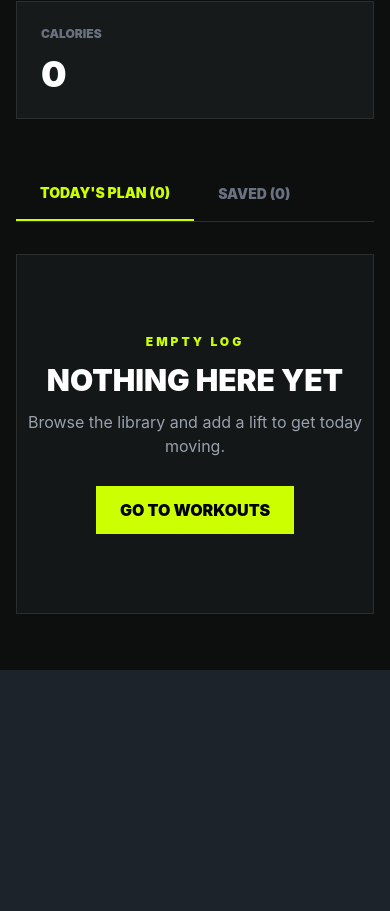
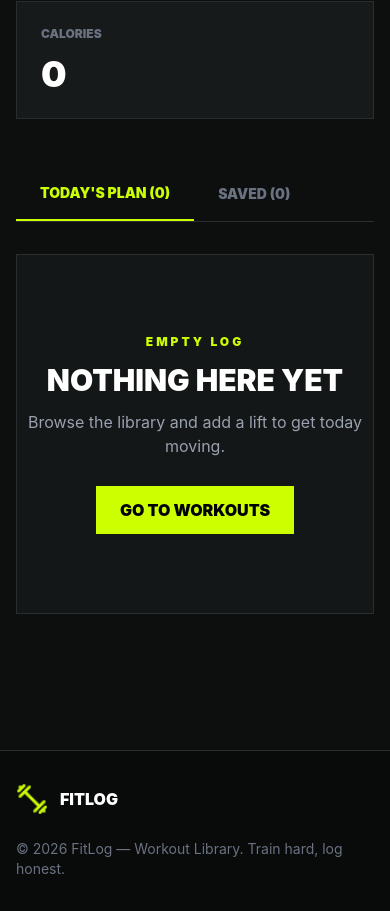
Before and after one commit to Sadekul21/fitlog-nextjs-workout-tracker, a Next.js app: page /my-plan in a window 390 px wide. Shown: the part 612-1523 px from the top of the page. Before the commit the page ends 1282 px from the top, so only its background shows below. Built offline with nearby package versions, Linux system fonts and the light colour scheme.

Commit message:
add responsive FitLog footer

```diff
--- a/src/app/layout.tsx
+++ b/src/app/layout.tsx
@@ -5,6 +5,7 @@ import "react-toastify/dist/ReactToastify.css";
 
 import Navbar from "@/components/shared/Navbar";
 import AppProvider from "@/providers/AppProviders";
+import Footer from "@/components/shared/Footer";
 
 export const metadata: Metadata = {
   title: "FitLog",
@@ -25,7 +26,7 @@ export default function RootLayout({
 
           <main>{children}</main>
 
-
+          <Footer />
         </AppProvider>
       </body>
     </html>
--- /dev/null
+++ b/src/components/shared/Footer.tsx
@@ -0,0 +1,35 @@
+import Image from "next/image";
+
+import logo from "@/assets/logo.png";
+
+const Footer = () => {
+  return (
+    <footer className="mt-20 border-t border-[#2a2e2e] bg-[#090b0b]">
+
+      <div className="fitlog-container flex flex-col gap-6 py-8 md:flex-row md:items-center md:justify-between">
+
+        <div className="flex items-center gap-3">
+
+          <Image
+            src={logo}
+            alt="FitLog logo"
+            className="h-8 w-8 object-contain"
+          />
+
+          <span className="font-black">
+            FITLOG
+          </span>
+
+        </div>
+
+        <p className="text-sm text-gray-500">
+          © 2026 FitLog — Workout
+          Library. Train hard, log honest.
+        </p>
+
+      </div>
+    </footer>
+  );
+};
+
+export default Footer;
```
